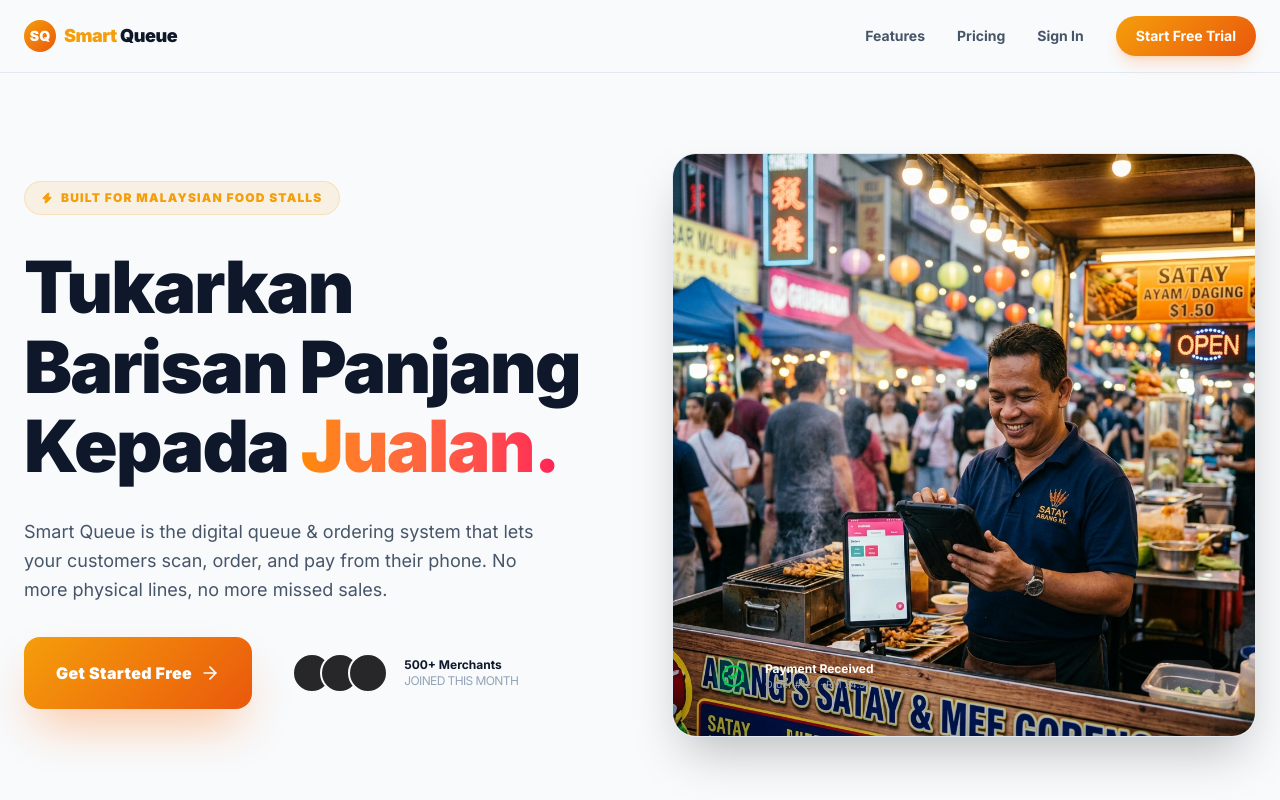
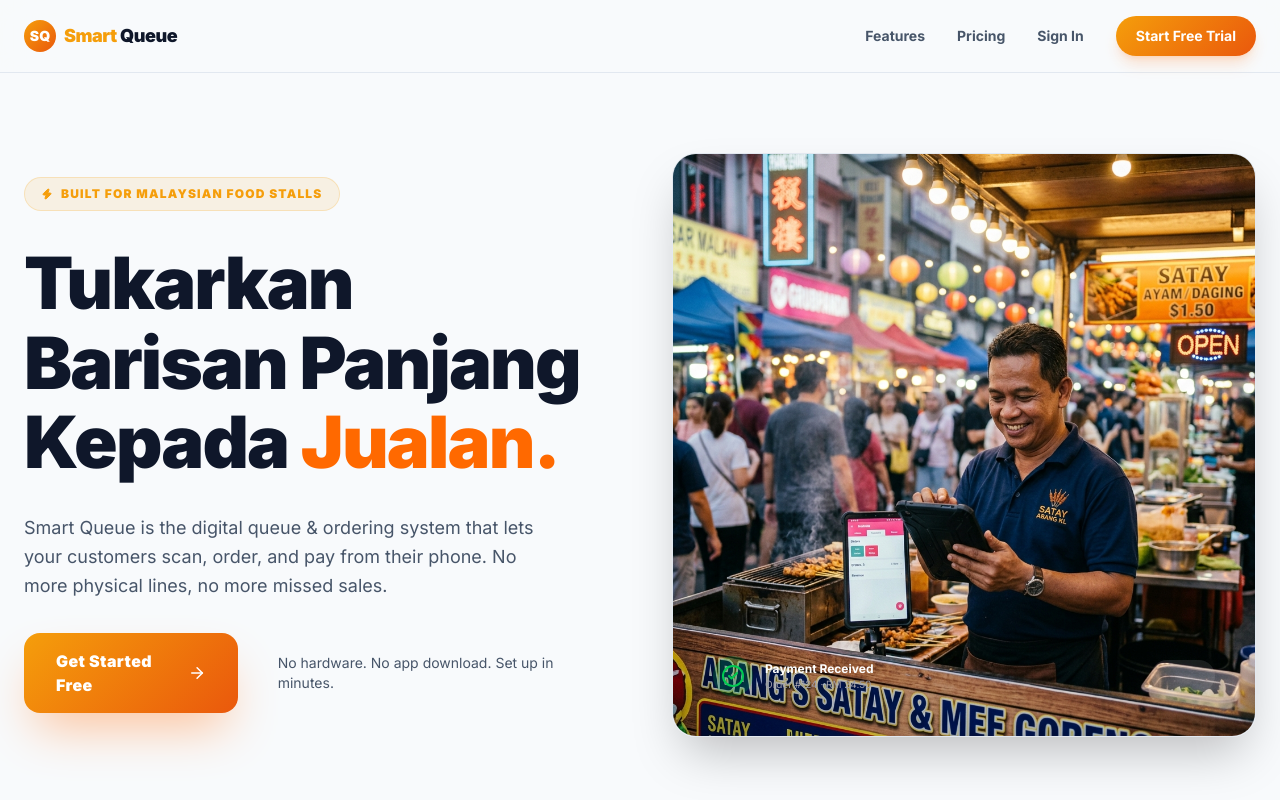
Before and after one commit to mmuazhr/smart-queue-saas, a Next.js app: page / in a window 1280 px wide. Shown: the top 800 px of the page. Built offline with nearby package versions, Linux system fonts and the light colour scheme.

Commit message:
fix(design): FINDING-002 — replace fabricated social proof with honest value line; solid accent instead of gradient text

```diff
--- a/src/app/page.tsx
+++ b/src/app/page.tsx
@@ -36,7 +36,7 @@
               Built for Malaysian Food Stalls
             </div>
             <h1 className="text-5xl md:text-7xl font-black leading-[1.1] tracking-tight">
-              Tukarkan Barisan Panjang Kepada <span className="text-transparent bg-clip-text bg-gradient-to-r from-orange-400 to-rose-500">Jualan.</span>
+              Tukarkan Barisan Panjang Kepada <span className="text-orange-500">Jualan.</span>
             </h1>
             <p className="text-lg text-[var(--color-text-secondary)] leading-relaxed max-w-lg">
               Smart Queue is the digital queue & ordering system that lets your customers scan, order, and pay from their phone. No more physical lines, no more missed sales.
@@ -45,16 +45,8 @@
               <Link href="/register" className="flex items-center justify-center gap-2 px-8 py-4 rounded-2xl gradient-primary text-white font-black tracking-wide shadow-2xl shadow-orange-500/40 hover:scale-105 active:scale-95 transition-all">
                 Get Started Free <ArrowRight className="h-5 w-5" />
               </Link>
-              <div className="flex items-center gap-4 px-6 py-4">
-                <div className="flex -space-x-3">
-                  {[1,2,3].map(i => (
-                    <div key={i} className="h-10 w-10 rounded-full border-2 border-[var(--color-bg)] bg-zinc-800" />
-                  ))}
-                </div>
-                <div className="text-xs">
-                  <p className="font-bold">500+ Merchants</p>
-                  <p className="text-[var(--color-text-muted)] tracking-tighter uppercase">Joined this month</p>
-                </div>
+              <div className="flex items-center px-6 py-4 text-sm text-[var(--color-text-secondary)]">
+                <p>No hardware. No app download. Set up in minutes.</p>
               </div>
             </div>
           </div>
```
